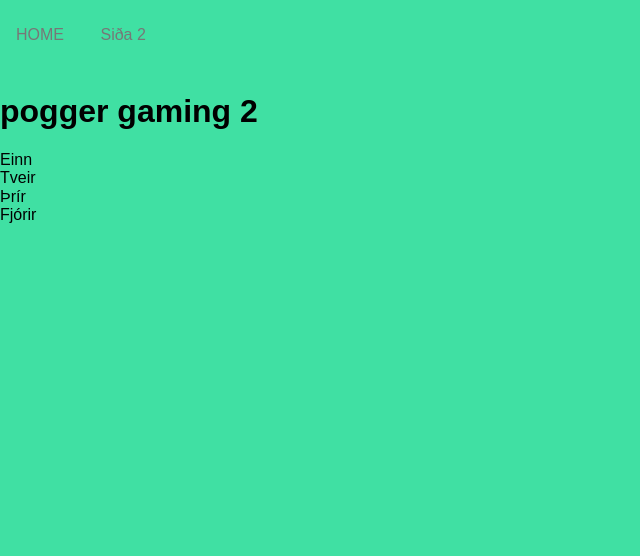
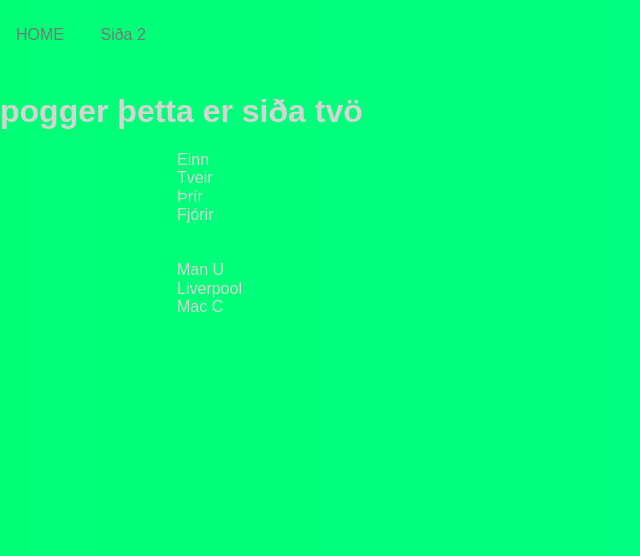
Before and after one commit to TTedy/vef3, a Flask app: page /sita2 in a window 1280 px wide. Shown: the top 556 px of the page, without its empty margins (0-640 px from the left). Run offline with Flask 2, Linux system fonts and the light colour scheme; some libraries are stand-ins or nearby versions.

Commit message:
12/1/2023

```diff
--- a/verkefni/app.py
+++ b/verkefni/app.py
@@ -13,7 +13,7 @@ def index():
 
 @app.route("/sita2")
 def sita2():
-        return render_template("sita2.html",listi=listi,titill=titill)
+        return render_template("sita2.html",listi=listi,titill=titill, lið=lið)
 
 @app.errorhandler(404)
 def error(error):
--- a/verkefni/static/styles.css
+++ b/verkefni/static/styles.css
@@ -1,3 +1,32 @@
-body{
-    background-color: rgb(64, 224, 163);
+body {
+    background: linear-gradient(90deg, red, orange, yellow, lime, cyan, blue, indigo, violet);
+    background-size: 10000% 10000%;
+
+    animation: bg-gradient 45s infinite;
+
+    color: rgb(212, 212, 212);
+    }
+
+    @keyframes bg-gradient {
+        0%{background-position:0% 50%}
+        50%{background-position:100% 50%}
+        100%{background-position:0% 50%}
+    }
+
+.kassar{
+    max-width:fit-content;
+    max-height:fit-content;
+    background-color: rgba(rgb(163, 34, 125), rgb(176, 184, 99), rgb(17, 17, 204), 20%);
+    position: relative;
+    animation: example 2s infinite;
 }
+@keyframes example {
+    0%,
+    100% {
+      left: 0;
+    }
+
+    50% {
+      left: 200px;
+    }
+  }
--- a/verkefni/templates/sita2.html
+++ b/verkefni/templates/sita2.html
@@ -8,7 +8,7 @@
     <link rel="stylesheet" href="https://cdn.jsdelivr.net/npm/purecss@3.0.0/build/pure-min.css" integrity="sha384-X38yfunGUhNzHpBaEBsWLO+A0HDYOQi8ufWDkZ0k9e0eXz/tH3II7uKZ9msv++Ls" crossorigin="anonymous">
     <title>{{ titill }}</title>
 </head>
-<body>
+<body class="bg-gradient">
     <br>
     <div class="pure-menu pure-menu-horizontal">
         <a href="/" class="pure-menu-heading pure-menu-link">HOME</a>
@@ -21,12 +21,17 @@
     <br>
 
 
-    <h1>pogger gaming 2</h1>
+    <h1>pogger þetta er siða tvö</h1>
 
-
+    <div class="kassar">
     {% for i in listi: %}
         {{ i }} <br>
     {% endfor %}
-
+    <br>
+    <br>
+    {% for i in lið: %}
+        {{ lið[i] }} <br>
+    {% endfor %}
+    </div>
 </body>
 </html>
```
Also changed, not shown: 1 other file.
